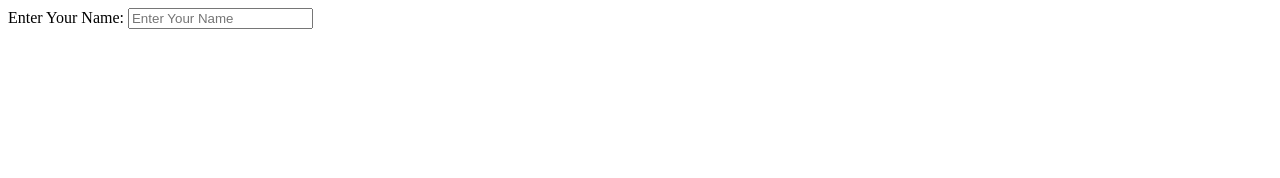
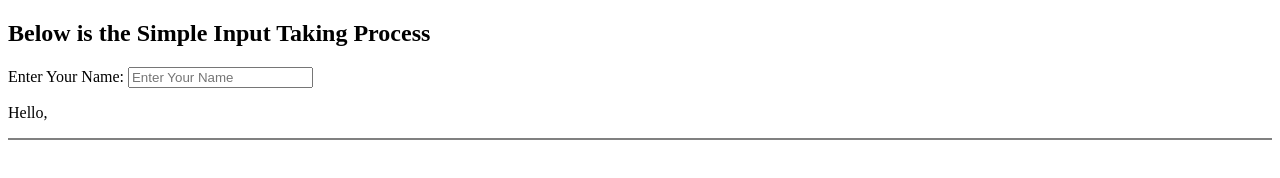
Before and after one commit to FinestWay/simple-app, a plain HTML site: page index.html in a window 1280 px wide. Drawn offline with nearby package versions, Linux system fonts and the light colour scheme.

Commit message:
added files

```diff
--- a/index.html
+++ b/index.html
@@ -5,12 +5,19 @@
     <meta name="viewport" content="width=device-width, initial-scale=1.0">
     <title>My Simple App using nodejs, expressjs and Angularjs</title>
     <script src="https://ajax.googleapis.com/ajax/libs/angularjs/1.8.2/angular.min.js"></script>
+    <link rel="stylesheet" href="style.css">
+    <link rel="stylesheet" href="index.js">
 </head>
 <body ng-app>
-    <div>
-        <label for="name">Enter Your Name:</label>
-        <input type="text" ng-model="name" id="name" placeholder="Enter Your Name">
-        <p>{{name}}</p>
-    </div>
+    <section id="first">
+        <h1>Below is the Simple Input Taking Process</h1>
+        <div>
+            <label for="name">Enter Your Name:</label>
+            <input type="text" ng-model="name" id="name" placeholder="Enter Your Name">
+            <p>Hello, {{name}}</p>
+        </div>
+    </section>
+
+    <div class="horizontal"></div>
 </body>
 </html>
--- /dev/null
+++ b/style.css
@@ -0,0 +1,9 @@
+.horizontal{
+    width: 100%;
+    background-color: gray;
+    height: 2px;
+}
+
+div p{
+
+}
```
Also changed, not shown: index.js (added).
